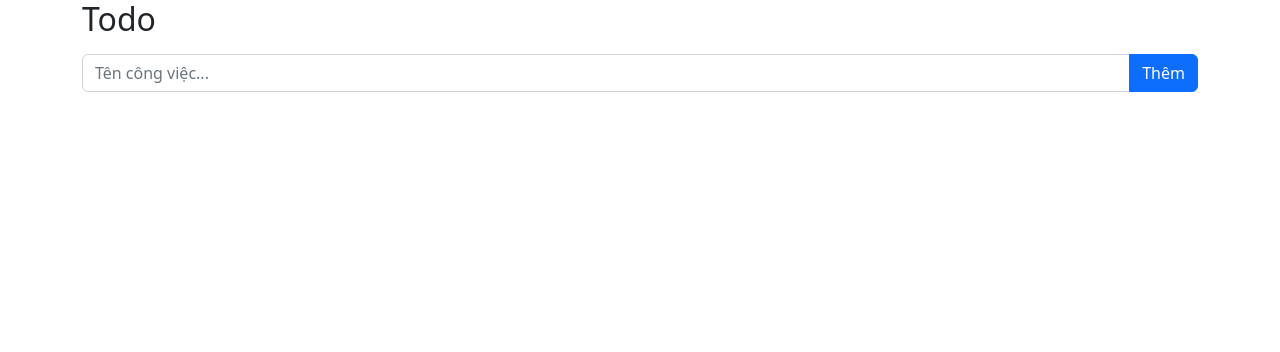
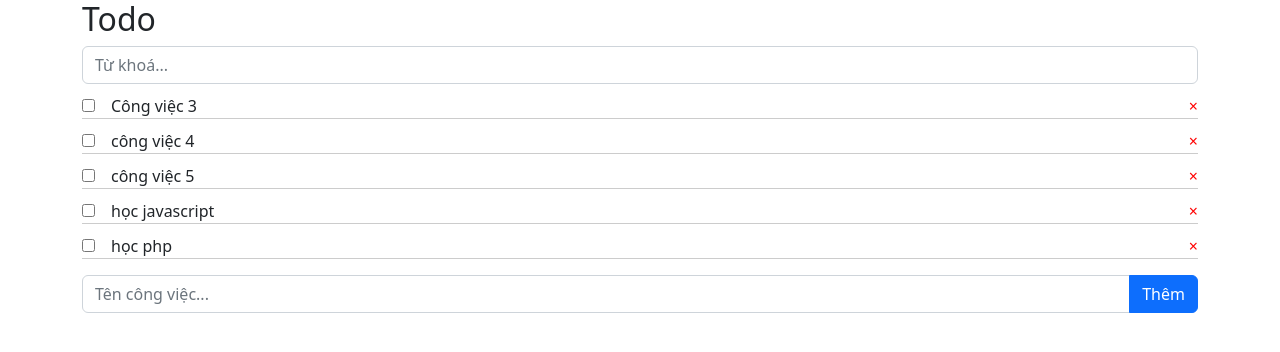
Before and after one commit to hoanganit19/unicode_fullstack01_react01, a React (Create React App) app: page / in a window 1280 px wide. Shown: the top 352 px of the page. Built offline with nearby package versions, Linux system fonts and the light colour scheme; data requests are answered from the project's data file.

Commit message:
Update code

```diff
--- /dev/null
+++ b/db.json
@@ -0,0 +1,29 @@
+{
+  "todos": [
+    {
+      "id": 3,
+      "name": "Công việc 3",
+      "isCompleted": false
+    },
+    {
+      "name": "công việc 4",
+      "isCompleted": false,
+      "id": 4
+    },
+    {
+      "name": "công việc 5",
+      "isCompleted": false,
+      "id": 5
+    },
+    {
+      "name": "học javascript",
+      "isCompleted": false,
+      "id": 6
+    },
+    {
+      "name": "học php",
+      "isCompleted": false,
+      "id": 7
+    }
+  ]
+}
--- a/src/Components/Form/Todo.js
+++ b/src/Components/Form/Todo.js
@@ -1,112 +1,274 @@
 import React, { Component } from "react";
 import "./Todo.scss";
-import { ToastContainer, toast } from 'react-toastify';
-import 'react-toastify/dist/ReactToastify.css';
-import { v4 as uniqueId } from 'uuid';
-import Swal from 'sweetalert2'
+import { ToastContainer, toast } from "react-toastify";
+import "react-toastify/dist/ReactToastify.css";
+import { v4 as uniqueId } from "uuid";
+import Swal from "sweetalert2";
+import config from "../../Config.json";
+import HttpClient from "../../Core/HttpClient";
+
+const { SERVER_API } = config;
 
 export class Todo extends Component {
   constructor() {
     super();
     this.state = {
-      name: '',
+      name: "",
       doLists: [],
+      isLoading: true,
     };
-    console.log('constructor');
+
+    this.todoApi = `${SERVER_API}/todos`;
+
+    this.client = new HttpClient();
   }
+
+  addToDo = async (todo) => {
+    // const response = await fetch(this.todoApi, {
+    //   method: "POST",
+    //   headers: {
+    //     "Content-Type": "application/json",
+    //   },
+    //   body: JSON.stringify(todo),
+    // });
+
+    // const data = await response.json();
+
+    const data = await this.client.post(this.todoApi, todo);
+
+    if (typeof data === "object") {
+      toast.success("Thêm công việc thành công");
+      this.getToDos();
+      this.setState({
+        name: "",
+      });
+    }
+  };
 
   handleAddDo = (e) => {
     e.preventDefault();
-    const {name:jobName} = this.state;
-    if (jobName!==''){
-        const doLists = [...this.state.doLists];
+    const { name: jobName } = this.state;
+    if (jobName !== "") {
+      // const doLists = [...this.state.doLists];
 
-        doLists.push({
-            id: uniqueId(),
-            name: jobName
+      // doLists.push({
+      //   id: uniqueId(),
+      //   name: jobName,
+      //   isCompleted: false,
+      // });
+
+      // this.setState({
+      //   doLists: doLists,
+      //   name: "",
+      // });
+
+      this.addToDo({
+        name: jobName,
+        isCompleted: false,
       });
-
-        this.setState({
-            doLists: doLists,
-            name: ''
-        })
-
-        toast.success('Thêm công việc thành công');
-
-    }else{
-        toast.error('Vui lòng nhập tên công việc');
+    } else {
+      toast.error("Vui lòng nhập tên công việc");
     }
-  }
+  };
 
   handleChangeValue = (e) => {
     this.setState({
-        name: e.target.value
-      })
-  }
+      name: e.target.value,
+    });
+  };
 
   handleDeleteDo = (id) => {
     Swal.fire({
-        title: 'Bạn có chắc chắn?',
+      title: "Bạn có chắc chắn?",
       text: "Nếu xoá không thể phục hồi!",
-        icon: 'warning',
+      icon: "warning",
       showCancelButton: true,
-        confirmButtonColor: '#3085d6',
-        cancelButtonColor: '#d33',
-        confirmButtonText: 'Ok, xoá đi!'
+      confirmButtonColor: "#3085d6",
+      cancelButtonColor: "#d33",
+      confirmButtonText: "Ok, xoá đi!",
     }).then((result) => {
       if (result.isConfirmed) {
-            const doLists = this.deleteDoById(id);
-            this.setState({
-                doLists: doLists
-            })
-            toast.success('Xoá thành công');
+        this.deleteDoById(id);
       }
-      })
+    });
+  };
+
+  deleteDoById = async (id) => {
+    // const doLists = [...this.state.doLists];
+    // const index = doLists
+    //   .map((x) => {
+    //     return x.id;
+    //   })
+    //   .indexOf(id);
+
+    // doLists.splice(index, 1);
+
+    // return doLists;
+
+    // const response = await fetch(this.todoApi + "/" + id, {
+    //   method: "DELETE",
+    // });
+    // const data = await response.json();
+
+    const data = await this.client.delete(this.todoApi, id);
+
+    if (typeof data === "object") {
+      this.getToDos();
+      toast.success("Xoá thành công");
+    }
+  };
+
+  handleCompleted = (id, checkedStatus) => {
+    this.markCompleteById(id, checkedStatus);
+  };
+
+  markCompleteById = async (id, checkedStatus) => {
+    // const doLists = [...this.state.doLists]; //clone array
+
+    // //Tìm index theo id
+    // const index = doLists
+    //   .map((x) => {
+    //     return x.id;
+    //   })
+    //   .indexOf(id);
+
+    // //Cập nhật lại thuộc tính isCompleted
+
+    // doLists[index].isCompleted = checkedStatus;
+    // return doLists;
+
+    // const response = await fetch(this.todoApi + "/" + id, {
+    //   method: "PATCH",
+    //   headers: {
+    //     "Content-Type": "application/json",
+    //   },
+    //   body: JSON.stringify({
+    //     isCompleted: checkedStatus,
+    //   }),
+    // });
+
+    // const data = await response.json();
+
+    const data = await this.client.patch(this.todoApi, id, {
+      isCompleted: checkedStatus,
+    });
+
+    if (typeof data === "object") {
+      if (checkedStatus) {
+        toast.success("Đánh dấu thành công");
+      } else {
+        toast.success("Huỷ đánh dấu thành công");
       }
 
-  deleteDoById = (id) => {
-    const doLists = [...this.state.doLists];
-    const index = doLists.map(x => {
-        return x.id;
-      }).indexOf(id);
+      this.getToDos();
+    }
+  };
 
-      doLists.splice(index, 1);
+  handeSearchToDo = (e) => {
+    const keyword = e.target.value;
 
-      return doLists;
+    this.getSearchResult(keyword);
+  };
+
+  getSearchResult = async (keyword) => {
+    // const { keyword } = this.state;
+    // return doLists.filter((todo) => {
+    //   if (todo.name.indexOf(keyword) !== -1) {
+    //     return true;
+    //   }
+
+    //   return false;
+    // });
+    // const response = await fetch(this.todoApi + "?q=" + keyword);
+    // const data = await response.json();
+    const data = await this.client.get(this.todoApi, {
+      q: keyword
+    });
+
+    if (Array.isArray(data)) {
+      this.setState({
+        doLists: data,
+      });
     }
+  };
+
+  getToDos = async () => {
+    // const response = await fetch(this.todoApi);
+
+    // const todos = await response.json();
+
+    const todos = await this.client.get(this.todoApi);
+    if (Array.isArray(todos)) {
+      this.setState({
+        doLists: todos,
+        isLoading: false,
+      });
+    }
+  };
 
   componentDidMount = () => {
-    console.log('componentDidMount');
-  }
+    this.getToDos();
+  };
 
-  componentDidUpdate = () => {
-    console.log('componentDidUpdate');
-  }
+  // componentDidUpdate = () => {
+  //   console.log('componentDidUpdate');
+  // }
 
-  componentWillUnmount = () => {
-    console.log('componentWillUnmount');
-  }
+  // componentWillUnmount = () => {
+  //   console.log('componentWillUnmount');
+  // }
 
   render() {
-    console.log('render');
-    const { doLists, name } = this.state;
+    let { doLists, name, isLoading } = this.state;
+
+    //doLists = this.getSearchResult();
+
     return (
       <div className="container">
         <h2>Todo</h2>
+        <input
+          type="search"
+          className="form-control"
+          placeholder="Từ khoá..."
+          onChange={this.handeSearchToDo}
+        />
+
         <div className="mb-3">
-          {doLists.map(({ id, name }) => {
+          {isLoading ? (
+            <div className="alert alert-success">Đang tải...</div>
+          ) : (
+            doLists.map(({ id, name, isCompleted }) => {
+              const checked = {
+                checked: isCompleted,
+              };
               return (
-              <div className="do-item" key={id}>
-                {name}
-                <a href="#" onClick={(e) => {
+                <div
+                  className={`do-item ${isCompleted ? "completed" : ""}`}
+                  key={id}
+                >
+                  <input
+                    type={"checkbox"}
+                    className="me-3"
+                    onChange={(e) => {
+                      this.handleCompleted(id, e.target.checked);
+                    }}
+                    {...checked}
+                  />
+                  <span>{name}</span>
+                  <a
+                    href="#"
+                    onClick={(e) => {
                       e.preventDefault();
                       this.handleDeleteDo(id);
-                }} className="remove">
+                    }}
+                    className="remove"
+                  >
                     &times;
                   </a>
                 </div>
               );
-          })}
+            })
+          )}
         </div>
         <form onSubmit={this.handleAddDo}>
           <div className="input-group mb-3">
--- a/src/Components/Form/Todo.scss
+++ b/src/Components/Form/Todo.scss
@@ -1,9 +1,19 @@
-.do-item{
-    border-bottom: 1px solid #ccc;
-    margin: 10px 0;
-    .remove{
-        text-decoration: none;
-        float: right;
-        color: red;
+.do-item {
+  border-bottom: 1px solid #ccc;
+  margin: 10px 0;
+  .remove {
+    text-decoration: none;
+    float: right;
+    color: red;
+  }
+
+  &.completed {
+    input {
+      + span {
+        text-decoration: line-through;
+        font-style: italic;
+        color: #666;
+      }
     }
+  }
 }
--- /dev/null
+++ b/src/Config.json
@@ -0,0 +1,3 @@
+{
+    "SERVER_API": "http://localhost:3004"
+}
--- /dev/null
+++ b/src/Core/HttpClient.js
@@ -0,0 +1,42 @@
+export default class HttpClient {
+    callApi = async (url, method = 'GET', body=null) => {
+
+        const options = {
+            method: method,
+            headers: {
+                "Content-Type": "application/json"
+            }
+        }
+
+        if (body!==null){
+            options.body = JSON.stringify(body);
+        }
+
+        const response = await fetch(url, options);
+        const data = await response.json();
+        return data;
+    }
+
+    get = (url, params={}) => {
+
+        const queryString = new URLSearchParams(params).toString();
+
+        return this.callApi(url+'?'+queryString);
+    }
+
+    post = (url, body) => {
+        return this.callApi(url, 'POST', body);
+    }
+
+    put = (url, id, body) => {
+        return this.callApi(url+'/'+id, 'PUT', body);
+    }
+
+    patch = (url, id, body) => {
+        return this.callApi(url+'/'+id, 'PATCH', body);
+    }
+
+    delete = (url, id) => {
+        return this.callApi(url+'/'+id, 'DELETE');
+    }
+}
```
Lines whose indentation alone changed are shown as unchanged.
